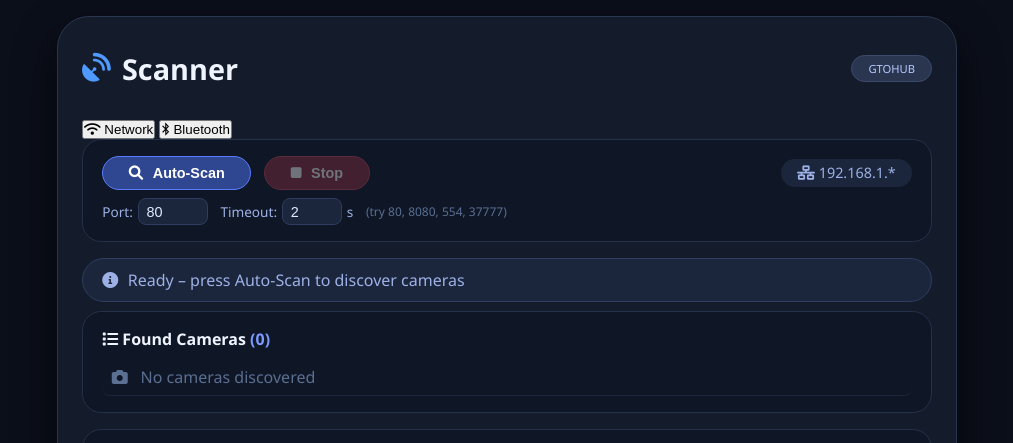
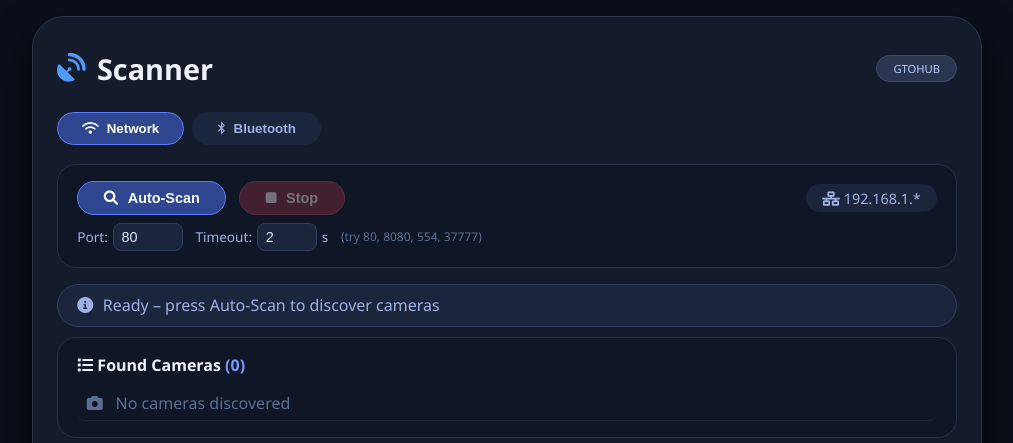
Before and after one commit to redsharktab-sketch/Cam, a plain HTML site: page index.html in a window 1280 px wide. Shown: the top 443 px of the page, without its empty margins (133-1146 px from the left). Drawn offline with Linux system fonts and the light colour scheme.

Commit message:
Update style.css

```diff
--- a/style.css
+++ b/style.css
@@ -16,7 +16,7 @@ body {
   background: #141b2b;
   border-radius: 2rem;
   padding: 2rem 1.5rem;
-  max-width: 900px;
+  max-width: 950px;
   width: 100%;
   border: 1px solid #2a3650;
   box-shadow: 0 20px 40px rgba(0,0,0,0.7);
@@ -25,7 +25,7 @@ body {
   display: flex;
   justify-content: space-between;
   align-items: center;
-  margin-bottom: 1.8rem;
+  margin-bottom: 1.5rem;
 }
 .header h1 {
   color: #f0f4ff;
@@ -44,6 +44,33 @@ body {
   text-transform: uppercase;
   border: 1px solid #3d4b6b;
 }
+.tabs {
+  display: flex;
+  gap: 0.5rem;
+  margin-bottom: 1.2rem;
+}
+.tab {
+  background: #1b253b;
+  border: none;
+  padding: 0.5rem 1.5rem;
+  border-radius: 2rem;
+  color: #9db1e6;
+  font-weight: 600;
+  cursor: pointer;
+  border: 1px solid transparent;
+  transition: 0.2s;
+  display: flex;
+  align-items: center;
+  gap: 0.5rem;
+}
+.tab.active {
+  background: #2f4790;
+  color: #fff;
+  border-color: #5b7cff;
+}
+.tab:hover { background: #2a3855; }
+.tab.active:hover { background: #3a5ab0; }
+.mode-panel { display: block; }
 .controls {
   background: #0f1625;
   padding: 1rem 1.2rem;
@@ -121,7 +148,7 @@ label input {
   color: #5a6f92;
   font-size: 0.75rem;
 }
-#status {
+#status, #bleStatus {
   color: #9db1e6;
   background: #1b253b;
   padding: 0.6rem 1.2rem;
@@ -159,26 +186,29 @@ label input {
   margin-bottom: 0.6rem;
 }
 .results h3 span { color: #7a9aff; }
-#cameraList {
+#cameraList, #bleDeviceList, #serviceList {
   list-style: none;
   max-height: 180px;
   overflow-y: auto;
 }
-#cameraList li {
+#cameraList li, #bleDeviceList li, #serviceList li {
   color: #d6e2ff;
   padding: 0.4rem 0.6rem;
   border-radius: 0.5rem;
   display: flex;
   align-items: center;
   gap: 0.8rem;
-  cursor: pointer;
   border-bottom: 1px solid #1b253b;
+  cursor: default;
 }
-#cameraList li:hover { background: #1b253b; }
+#cameraList li:hover, #bleDeviceList li:hover { background: #1b253b; }
 #cameraList li .ip { color: #7a9aff; font-weight: 600; }
 #cameraList li .name { color: #b6c8ff; font-size: 0.9rem; }
 #cameraList li .path { color: #5a6f92; font-size: 0.8rem; }
 #cameraList li .status-icon { margin-left: auto; color: #4f9aff; }
+#bleDeviceList li .dev-name { font-weight: 600; color: #b6c8ff; }
+#bleDeviceList li .dev-id { color: #5a6f92; font-size: 0.8rem; }
+#bleDeviceList li .dev-status { margin-left: auto; font-size: 0.8rem; }
 .placeholder {
   color: #5a6f92 !important;
   cursor: default !important;
@@ -259,6 +289,17 @@ label input {
   padding: 0.5rem 0.8rem;
   border-radius: 2rem;
 }
+#bleDetailPanel {
+  margin-top: 1rem;
+}
+#bleDetailContent p {
+  color: #d6e2ff;
+  margin: 0.3rem 0;
+}
+#bleDetailContent strong { color: #9db1e6; }
+#serviceList li { font-size: 0.85rem; }
+#serviceList li .uuid { color: #7a9aff; }
+#serviceList li .chars { color: #5a6f92; font-size: 0.75rem; margin-left: 1rem; }
 .footer {
   margin-top: 1.2rem;
   text-align: center;
@@ -267,7 +308,14 @@ label input {
   border-top: 1px solid #25304a;
   padding-top: 1rem;
 }
-/* scrollbar */
-#cameraList::-webkit-scrollbar { width: 4px; }
-#cameraList::-webkit-scrollbar-track { background: #0f1625; }
-#cameraList::-webkit-scrollbar-thumb { background: #2e3d60; border-radius: 4px; }
+/* scrollbars */
+#cameraList::-webkit-scrollbar, #bleDeviceList::-webkit-scrollbar, #serviceList::-webkit-scrollbar {
+  width: 4px;
+}
+#cameraList::-webkit-scrollbar-track, #bleDeviceList::-webkit-scrollbar-track, #serviceList::-webkit-scrollbar-track {
+  background: #0f1625;
+}
+#cameraList::-webkit-scrollbar-thumb, #bleDeviceList::-webkit-scrollbar-thumb, #serviceList::-webkit-scrollbar-thumb {
+  background: #2e3d60;
+  border-radius: 4px;
+  }
```
